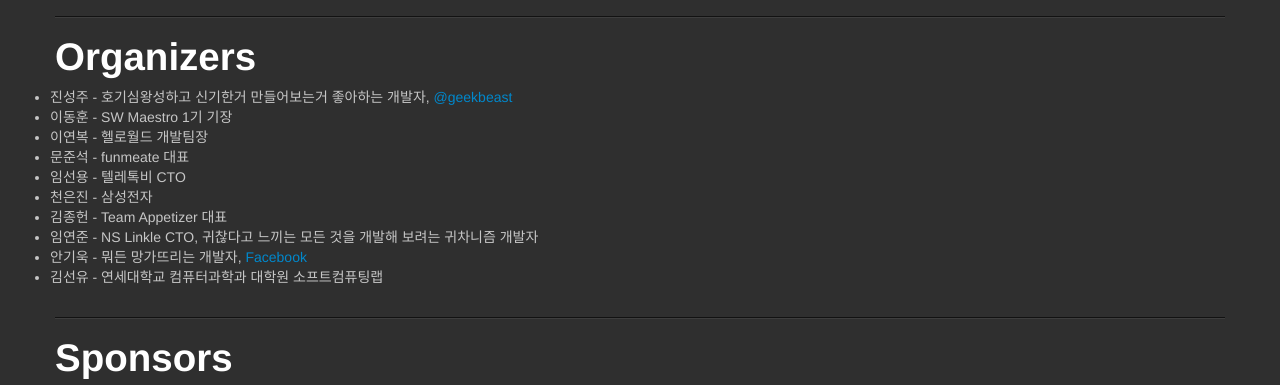
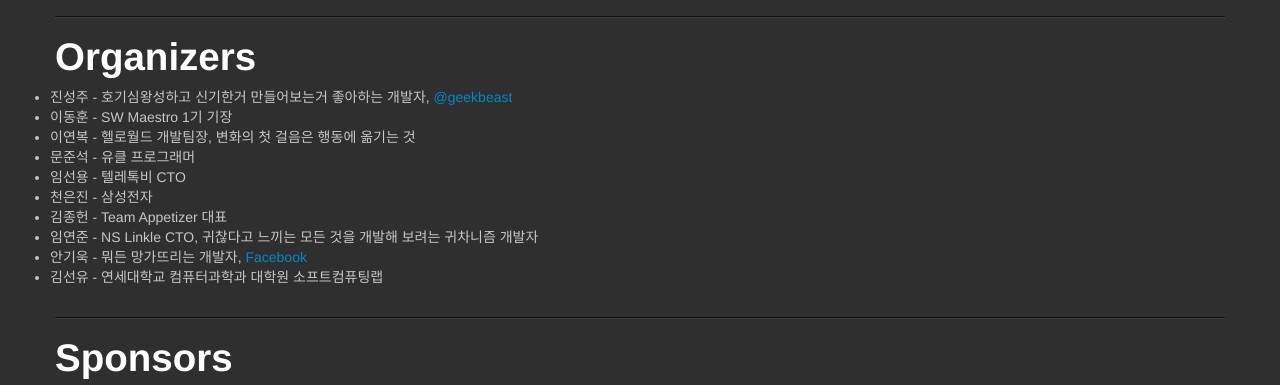
Before and after one commit to smarteen/app-festival-2nd, a plain HTML site: page index.html in a window 1280 px wide. Shown: the part 2640-3025 px from the top of the page. Drawn offline with nearby package versions, Linux system fonts and the light colour scheme; a script that the page names is missing.

Commit message:
Modified organizers

```diff
--- a/index.html
+++ b/index.html
@@ -304,8 +304,8 @@
       <ul>
         <li>진성주 - 호기심왕성하고 신기한거 만들어보는거 좋아하는 개발자, <a href="http://twitter.com/geekbeast" target="_blank">@geekbeast</a></li>
         <li>이동훈 - SW Maestro 1기 기장</li>
-        <li>이연복 - 헬로월드 개발팀장</li>
-        <li>문준석 - funmeate 대표</li>
+        <li>이연복 - 헬로월드 개발팀장, 변화의 첫 걸음은 행동에 옮기는 것</li>
+        <li>문준석 - 유클 프로그래머</li>
         <li>임선용 - 텔레톡비 CTO</li>
         <li>천은진 - 삼성전자</li>
         <li>김종헌 - Team Appetizer 대표</li>
```
